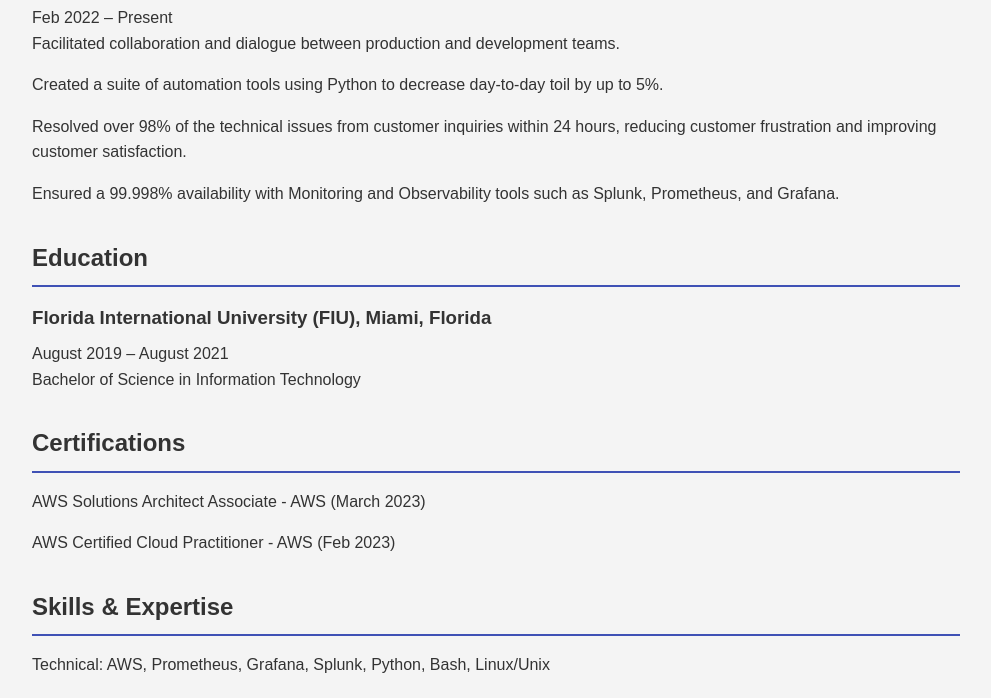
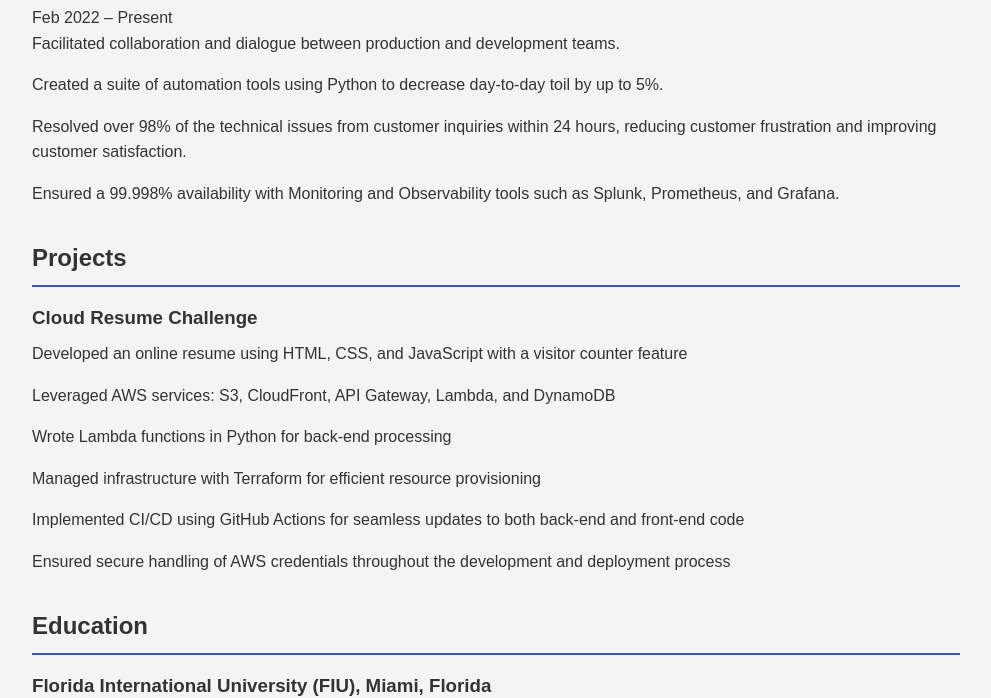
Before and after one commit to JoeM01/Portfolio-Frontend, a plain HTML site: page index.html in a window 1280 px wide. Shown: the part 564-1262 px from the top of the page, without its empty margins (144-1135 px from the left). Drawn offline with Linux system fonts and the light colour scheme; no server answers.

Commit message:
Added cloud resume project to Projects section

```diff
--- a/index.html
+++ b/index.html
@@ -51,6 +51,25 @@
                 </ul>
             </section>
 
+            <section id="projects">
+              <h2>Projects</h2>
+
+              <div class="project">
+                <h3>Cloud Resume Challenge</h3>
+                <ul>
+                  <li>Developed an online resume using HTML, CSS, and JavaScript with a visitor counter feature</li>
+                  <li>Leveraged AWS services: S3, CloudFront, API Gateway, Lambda, and DynamoDB</li>
+                  <li>Wrote Lambda functions in Python for back-end processing</li>
+                  <li>Managed infrastructure with Terraform for efficient resource provisioning</li>
+                  <li>Implemented CI/CD using GitHub Actions for seamless updates to both back-end and front-end code</li>
+                  <li>Ensured secure handling of AWS credentials throughout the development and deployment process</li>
+                </ul>
+              </div>
+
+              <!-- Add additional project divs as needed -->
+            </section>
+
+
             <section id="education">
                 <h2>Education</h2>
                 <h3>Florida International University (FIU), Miami, Florida</h3>
```
